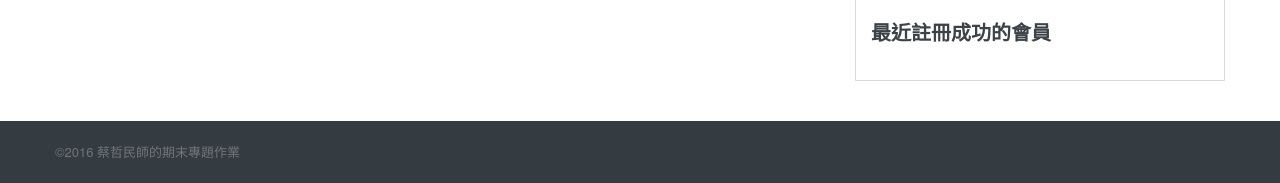
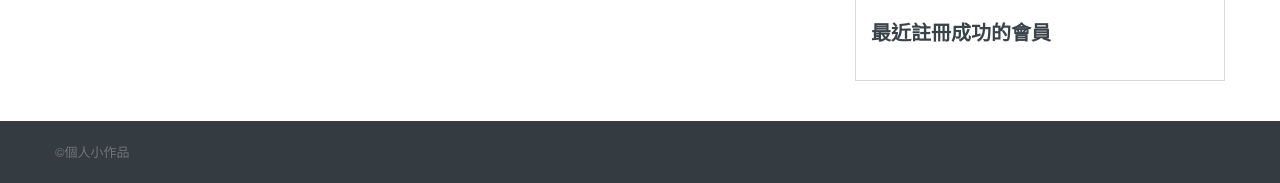
Before and after one commit to t4cgbb/Small-forum, a PHP site: page /index.php in a window 1280 px wide. Shown: the part 1107-1290 px from the top of the page. Run offline with PHP 8.4, Linux system fonts and the light colour scheme; data that the repository does not hold is empty.

Commit message:
Update footer.php

```diff
--- a/include/footer.php
+++ b/include/footer.php
@@ -8,7 +8,7 @@
                                         <div class="row">
                                                 <div class="span6">
                                                         <p class="copyright">
-                                                                ©2016 蔡哲民師的期末專題作業</a>
+                                                                ©個人小作品</a>
                                                         </p>
                                                 </div>
                                         </div>
```
